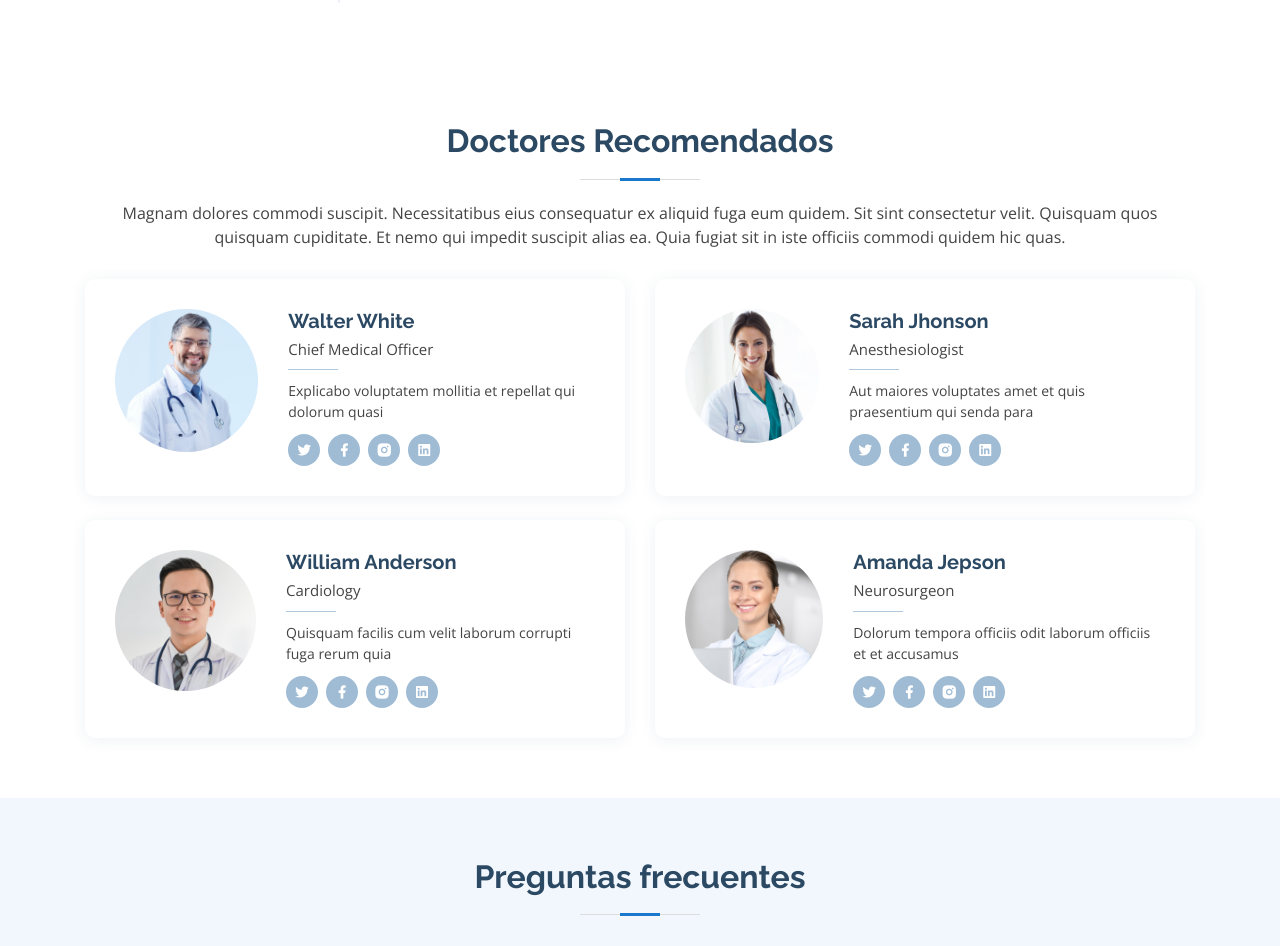
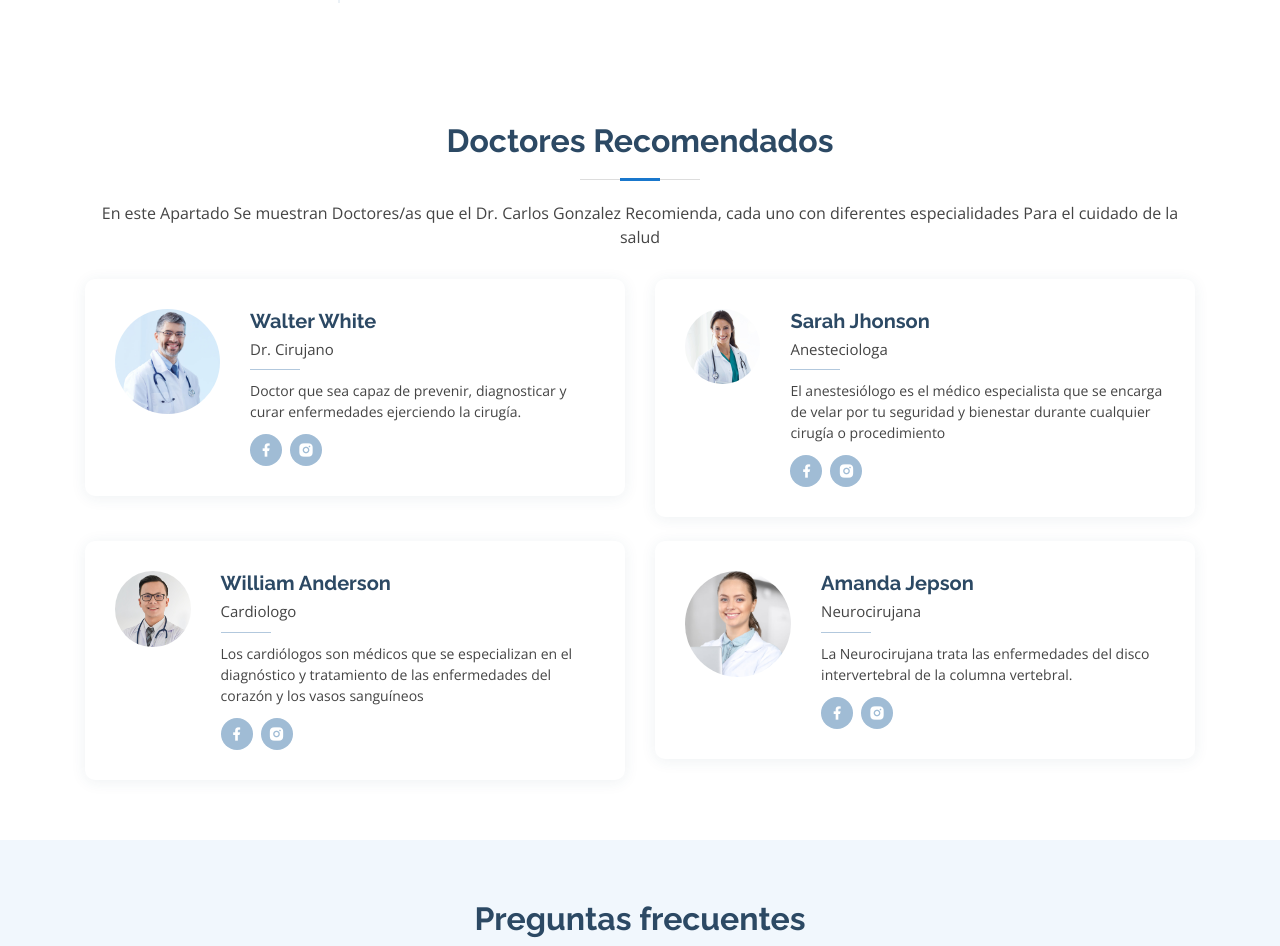
Before and after one commit to superluis1994/AMATS2021-SIST32B-Archivos-GRUPO-06, a PHP site: page /index.php in a window 1280 px wide. Shown: the part 3679-4625 px from the top of the page. Run offline with PHP 8.4, Linux system fonts and the light colour scheme.

Commit message:
Modifique la parte de los Doctores/as Reomendados, creandole a cada uno de ellos sus redes sociales y poniendo cada una de sus especialidades y lo que significan

```diff
--- a/index.php
+++ b/index.php
@@ -403,7 +403,7 @@ Proyectar nuestra acción a la comunidad, por medio de acciones dirigidas a la p
 
         <div class="section-title">
           <h2>Doctores Recomendados</h2>
-          <p>Magnam dolores commodi suscipit. Necessitatibus eius consequatur ex aliquid fuga eum quidem. Sit sint consectetur velit. Quisquam quos quisquam cupiditate. Et nemo qui impedit suscipit alias ea. Quia fugiat sit in iste officiis commodi quidem hic quas.</p>
+          <p>En este Apartado Se muestran Doctores/as que el Dr. Carlos Gonzalez Recomienda, cada uno con diferentes especialidades Para el cuidado de la salud</p>
         </div>
 
         <div class="row">
@@ -413,13 +413,11 @@ Proyectar nuestra acción a la comunidad, por medio de acciones dirigidas a la p
               <div class="pic"><img src="assets/img/doctors/doctors-1.jpg" class="img-fluid" alt=""></div>
               <div class="member-info">
                 <h4>Walter White</h4>
-                <span>Chief Medical Officer</span>
-                <p>Explicabo voluptatem mollitia et repellat qui dolorum quasi</p>
+                <span>Dr. Cirujano</span>
+                <p>Doctor que sea capaz de prevenir, diagnosticar y curar enfermedades ejerciendo la cirugía. </p>
                 <div class="social">
-                  <a href=""><i class="ri-twitter-fill"></i></a>
-                  <a href=""><i class="ri-facebook-fill"></i></a>
-                  <a href=""><i class="ri-instagram-fill"></i></a>
-                  <a href=""> <i class="ri-linkedin-box-fill"></i> </a>
+                  <a href="https://es-la.facebook.com/raziel.salinas.5074"><i class="ri-facebook-fill"></i></a>
+                  <a href="https://www.instagram.com/walterwhite6728/"><i class="ri-instagram-fill"></i></a>
                 </div>
               </div>
             </div>
@@ -430,13 +428,11 @@ Proyectar nuestra acción a la comunidad, por medio de acciones dirigidas a la p
               <div class="pic"><img src="assets/img/doctors/doctors-2.jpg" class="img-fluid" alt=""></div>
               <div class="member-info">
                 <h4>Sarah Jhonson</h4>
-                <span>Anesthesiologist</span>
-                <p>Aut maiores voluptates amet et quis praesentium qui senda para</p>
+                <span>Anesteciologa</span>
+                <p>El anestesiólogo es el médico especialista que se encarga de velar por tu seguridad y bienestar durante cualquier cirugía o procedimiento </p>
                 <div class="social">
-                  <a href=""><i class="ri-twitter-fill"></i></a>
-                  <a href=""><i class="ri-facebook-fill"></i></a>
-                  <a href=""><i class="ri-instagram-fill"></i></a>
-                  <a href=""> <i class="ri-linkedin-box-fill"></i> </a>
+                  <a href="https://es-la.facebook.com/sara.jhonson.73"><i class="ri-facebook-fill"></i></a>
+                  <a href="https://www.instagram.com/sarahjhonson89/"><i class="ri-instagram-fill"></i></a>
                 </div>
               </div>
             </div>
@@ -447,13 +443,11 @@ Proyectar nuestra acción a la comunidad, por medio de acciones dirigidas a la p
               <div class="pic"><img src="assets/img/doctors/doctors-3.jpg" class="img-fluid" alt=""></div>
               <div class="member-info">
                 <h4>William Anderson</h4>
-                <span>Cardiology</span>
-                <p>Quisquam facilis cum velit laborum corrupti fuga rerum quia</p>
+                <span>Cardiologo</span>
+                <p>Los cardiólogos son médicos que se especializan en el diagnóstico y tratamiento de las enfermedades del corazón y los vasos sanguíneos</p>
                 <div class="social">
-                  <a href=""><i class="ri-twitter-fill"></i></a>
-                  <a href=""><i class="ri-facebook-fill"></i></a>
-                  <a href=""><i class="ri-instagram-fill"></i></a>
-                  <a href=""> <i class="ri-linkedin-box-fill"></i> </a>
+                  <a href="https://www.facebook.com/profile.php?id=100069061961720"><i class="ri-facebook-fill"></i></a>
+                  <a href="https://www.instagram.com/william96anderson/"><i class="ri-instagram-fill"></i></a>
                 </div>
               </div>
             </div>
@@ -464,13 +458,11 @@ Proyectar nuestra acción a la comunidad, por medio de acciones dirigidas a la p
               <div class="pic"><img src="assets/img/doctors/doctors-4.jpg" class="img-fluid" alt=""></div>
               <div class="member-info">
                 <h4>Amanda Jepson</h4>
-                <span>Neurosurgeon</span>
-                <p>Dolorum tempora officiis odit laborum officiis et et accusamus</p>
+                <span>Neurocirujana</span>
+                <p>La Neurocirujana trata las enfermedades del disco intervertebral de la columna vertebral.</p>
                 <div class="social">
-                  <a href=""><i class="ri-twitter-fill"></i></a>
-                  <a href=""><i class="ri-facebook-fill"></i></a>
-                  <a href=""><i class="ri-instagram-fill"></i></a>
-                  <a href=""> <i class="ri-linkedin-box-fill"></i> </a>
+                  <a href="https://www.facebook.com/ajepsonessex"><i class="ri-facebook-fill"></i></a>
+                  <a href="https://www.instagram.com/amandajepson/?hl=es"><i class="ri-instagram-fill"></i></a>
                 </div>
               </div>
             </div>
```
